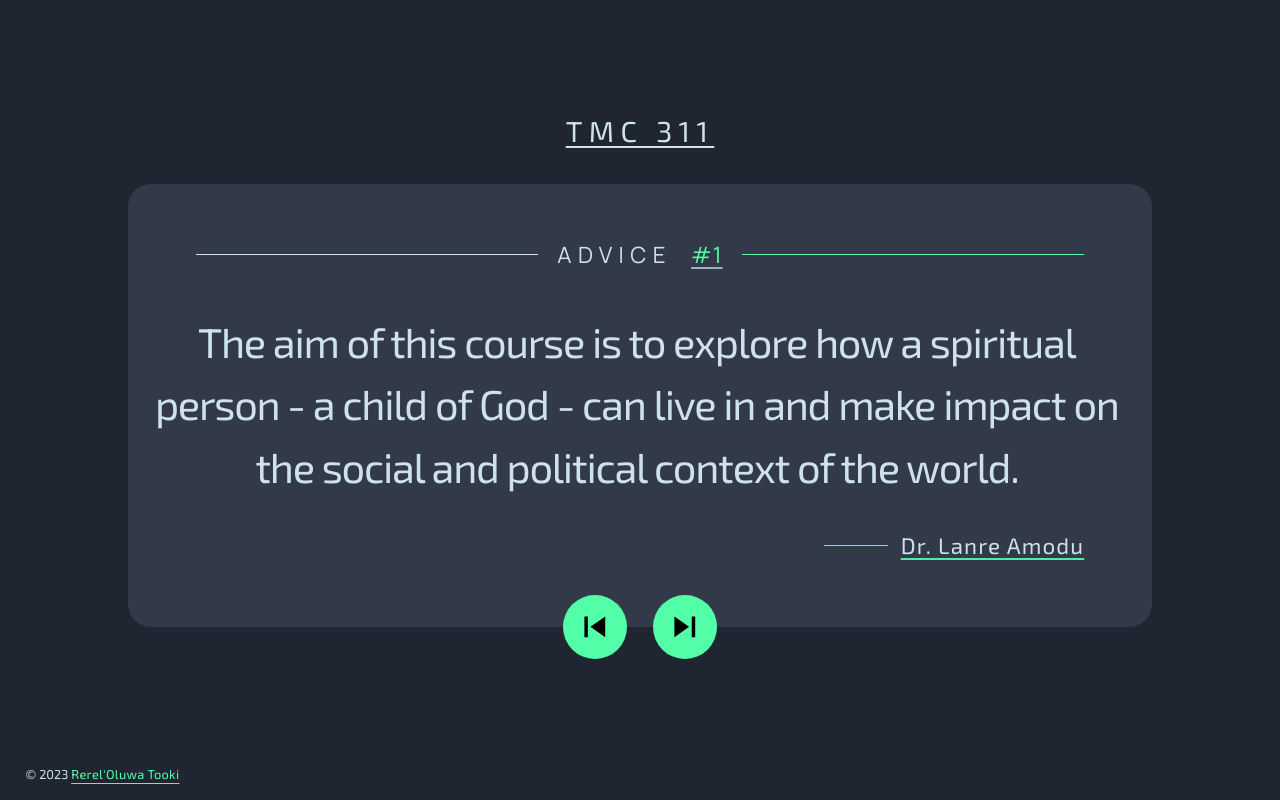
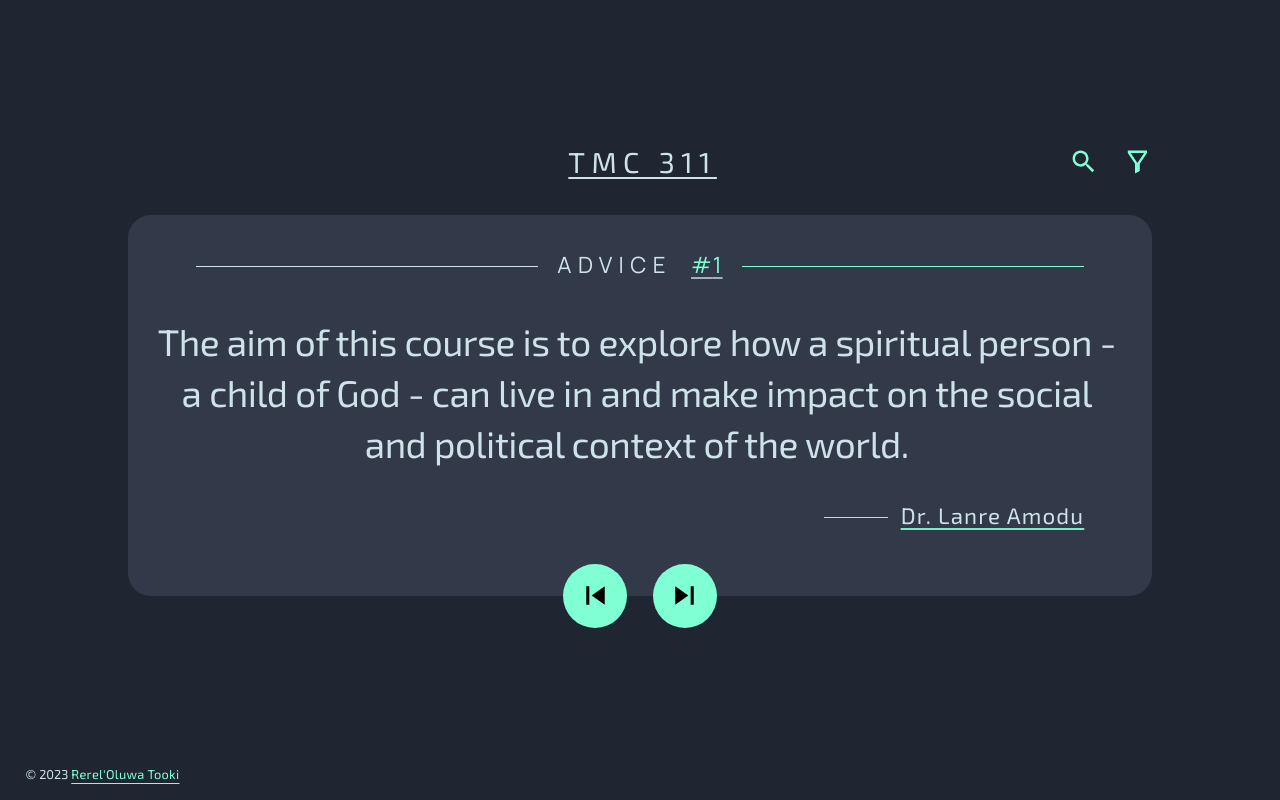
Before and after one commit to RereTooki/TMC311, a React (Vite) app: page / in a window 1280 px wide. Built offline with nearby package versions, Linux system fonts and the light colour scheme.

Commit message:
Testing the state structure

```diff
--- a/src/App.css
+++ b/src/App.css
@@ -15,70 +15,86 @@ body{
  }
 
  @layer components {
-	.badge::-webkit-scrollbar {
+
+  ::placeholder {
+    font-style: italic;
+    font-size: 0.85em;
+    color: red;
+    position: relative;
+
+
+  }
+
+  @media (max-width: 376px) {
+    ::placeholder {
+      font-size: 3.4vw;
+    }
+  }
+
+	.scroll::-webkit-scrollbar {
     width: 2.5vw;                  /* width of the entire scrollbar */
     margin-left: 200px;
   }
 
-  .badge::-webkit-scrollbar-track {
+  .scroll::-webkit-scrollbar-track {
     background: hsl(193, 38%, 86%);
     border-radius: 20px;          /* color of the tracking area */
   }
 
-  .badge::-webkit-scrollbar-thumb {
+  .scroll::-webkit-scrollbar-thumb {
 
-    background-color: hsl(150, 100%, 66%);    /* olor of the scroll thumb  */
+    background-color: aquamarine;    /* color of the scroll thumb  */
     border: 0.6vw solid hsl(193, 38%, 86%);
     border-radius: 20px;       /* roundness of the scroll thumb */
       /* creates padding around scroll thumb */  }
 
       @media (min-width: 300px) {
-        .badge::-webkit-scrollbar {
+        .scroll::-webkit-scrollbar {
             width: 2.2vw;
         }
       }
 
     @media (min-width: 450px) {
-    .badge::-webkit-scrollbar {
+    .scroll::-webkit-scrollbar {
         width: 2vw;
     }
 
-    .badge::-webkit-scrollbar-track {
+    .scroll::-webkit-scrollbar-track {
       background: hsl(193, 38%, 86%);
       border-radius: 20px;          /* color of the tracking area */
     }
 
-    .badge::-webkit-scrollbar-thumb {
+    .scroll::-webkit-scrollbar-thumb {
       border: 0.55vw solid hsl(193, 38%, 86%);
     }
 }
 
 @media (min-width: 670px) {
-  .badge::-webkit-scrollbar {
+  .scroll::-webkit-scrollbar {
       width: 1.5vw;
   }
 
-  .badge::-webkit-scrollbar-track {
+  .scroll::-webkit-scrollbar-track {
     background: hsl(193, 38%, 86%);
     border-radius: 20px;          /* color of the tracking area */
   }
 
-  .badge::-webkit-scrollbar-thumb {
+  .scroll::-webkit-scrollbar-thumb {
     border: 0.40vw solid hsl(193, 38%, 86%);
   }
 }
 
   @media (min-width: 800px) {
-    .badge::-webkit-scrollbar {
+    .scroll::-webkit-scrollbar {
         width: 1vw;
     }
 
-    .badge::-webkit-scrollbar-track {
+    .scroll::-webkit-scrollbar-track {
       background: hsl(193, 38%, 86%);
       border-radius: 20px;          /* color of the tracking area */
     }
 
-    .badge::-webkit-scrollbar-thumb {
+    .scroll::-webkit-scrollbar-thumb {
       border: 0.25vw solid hsl(193, 38%, 86%);
     }
 }
--- a/src/components/TMCCard.tsx
+++ b/src/components/TMCCard.tsx
@@ -1,10 +1,12 @@
-import React from "react";
+import React, { useRef } from "react";
 import "../App.css";
 import dice from "../assets/images/icon-dice.svg";
 import iconarrow from "../assets/images/icon-arrow-light.svg";
 import { useState, useEffect } from "react";
 import { MdSkipPrevious } from "react-icons/md";
 import { MdSkipNext } from "react-icons/md";
+import { IoMdSearch } from "react-icons/io";
+import { RiFilter2Line } from "react-icons/ri";
 
 type Item = {
   id: number;
@@ -721,10 +723,43 @@ const TMCCard = () => {
       author: "Rerel'Oluwa Tooki",
       url: "https://linkedin.com/in/rerel-oluwa-tooki-b53396253/",
     },
+    {
+      id: 91,
+      name: "Item 91",
+      quote: "Thank You!",
+      author: "Rerel'Oluwa Tooki",
+      url: "https://linkedin.com/in/rerel-oluwa-tooki-b53396253/",
+    },
+    {
+      id: 91,
+      name: "Item 91",
+      quote: "Thank You!",
+      author: "Rerel'Oluwa Tooki",
+      url: "https://linkedin.com/in/rerel-oluwa-tooki-b53396253/",
+    },
   ]);
+
+  const inputRef = useRef<HTMLInputElement | null>(null);
 
   // Define the state to keep track of the current index
   const [currentIndex, setCurrentIndex] = useState<number>(0);
+
+  // Define the state to keep track of the visibility of the input box
+  const [isVisible, setIsVisible] = useState<boolean>(false);
+
+  // Define the state to keep track of the visibility of the search result box
+  const [isVisible2, setIsVisible2] = useState<boolean>(false);
+
+  // Define the state for the search input and search results
+  const [searchText, setSearchText] = useState<string>("");
+  const [searchResults, setSearchResults] = useState<Item[]>([]);
+
+  // Use useEffect to focus on the input field when it becomes visible
+  useEffect(() => {
+    if (isVisible && inputRef.current) {
+      inputRef.current.focus();
+    }
+  }, [isVisible]);
 
   // Function to handle the button click and iterate through the array
   const handleButtonClick = () => {
@@ -739,6 +774,49 @@ const TMCCard = () => {
     }
   };
 
+  // Function to handle the search button click
+  const handleSearchButtonClick = () => {
+    isVisible == false
+      ? setIsVisible(true)
+      : searchText
+      ? setIsVisible(true)
+      : setIsVisible(false);
+    // Filter the items based on the search text or show all if no text
+    const results = searchText
+      ? items.filter(
+          (item) =>
+            item.quote.toLowerCase().includes(searchText.toLowerCase()) ||
+            item.author.toLowerCase().includes(searchText.toLowerCase())
+        )
+      : [];
+    console.log("results length:");
+    console.log(results.length);
+    console.log("search results length1: ");
+    console.log(searchResults.length);
+
+    setSearchResults(results);
+    console.log("search results length2: ");
+    console.log(searchResults.length);
+    results.length > 0 && setIsVisible2(true);
+    searchResults.length == 0 && setIsVisible2(false);
+  };
+
+  // Function to handle the list button click. it also acts as a clear search button
+  const handleListButtonClick = (id: number) => {
+    setCurrentIndex(id - 1);
+    setSearchResults([]);
+    setSearchText("");
+    setIsVisible(false);
+    setIsVisible2(false);
+  };
+
+  // Function to handle Enter key press in the input field
+  const handleInputKeyPress = (e: React.KeyboardEvent<HTMLInputElement>) => {
+    if (e.key === "Enter" && searchText.trim() !== "") {
+      handleSearchButtonClick();
+    }
+  };
+
   return (
     <>
       {/* <div>
@@ -746,25 +824,101 @@ const TMCCard = () => {
         <button onClick={handleButtonClick}>Next Item</button>
       </div> */}
 
-      <div className="bg-dark-blues flex flex-col items-center justify-center min-h-screen lg:min-h-d0">
-        <div className="whitespace-nowrap text-[4.5vw] md:text-[3.15vw] lg:text-[2.25vw] text-light-cyans tracking-[1vw] md:tracking-[0.7vw] lg:tracking-[0.5vw] select-none underline underline-offset-4 mb-[2.5vw]">
-          TMC 311
+      <div className="bg-dark-blues flex flex-col items-center justify-center min-h-screen">
+        <div className="whitespace-nowrap text-[4.5vw] md:text-[3.15vw] lg:text-[2.25vw] text-light-cyans tracking-[1vw] md:tracking-[0.7vw] lg:tracking-[0.5vw] select-none mb-[2.5vw] flex flex-row w-[85vw] md:w-[75vw] lg:w-[80vw]">
+          <div className="flex flex-row ml-[36%] md:ml-[39%] lg:ml-[43%] w-[100%] justify-between ">
+            <div className="underline underline-offset-4  ">TMC 311</div>
+            {/* Search input and button */}
+            <div className="flex flex-row gap-[2vw] justify-between pl-[2vw]">
+              {isVisible && (
+                <div className="mml-[2vw] flex flex-col">
+                  <input
+                    id="signUp"
+                    type="text"
+                    ref={inputRef}
+                    placeholder="Search..."
+                    value={searchText}
+                    onKeyPress={handleInputKeyPress}
+                    className="w-[100%] relative top-[3px] xl:h-[90%] text-black px-[1.2vw] nxl:px-[0.8vw] pb-[0.2vw] nxl:pb-[0.4vw] nxl:pt-[0.3vw] rounded-md"
+                    onChange={(e) => setSearchText(e.target.value)}
+                  />
+                  {/* Display search results
+                  {searchResults.length > 0 && (
+                    <div className="border-2 absolute left-[8vw] md:left-[12.5vw] lg:left-[10vw] nxl:left-[10vw] xl:left-[10vw] w-[80vw] md:w-[70vw] lg:w-[80vw] mt-[13.5vw] md:mt-[10vw] ml-[2vw] md:ml-[2.4vw] nxl:w overflow-x-hidden overflow-y-scroll  scroll rounded-md bg-light-cyans text-dark-grayish-blues z-20 h-[62vw] md:h-[vw] smax-h-[200px]">
+                      <h2>Search Results:</h2>
+                      <ul className="list-decimal list-inside flex flex-col">
+                        {searchResults.map((result) => (
+                          <button
+                            onClick={() => handleListButtonClick(result.id)}
+                            className="border-t-2 border-neon-greens w-[100%] text-start  "
+                          >
+                            <li
+                              className="whitespace-nowrap text-ellipsis overflow-hidden"
+                              key={result.id}
+                            >
+                              {result.quote}
+                            </li>
+                          </button>
+                        ))}
+                      </ul>
+                    </div>
+                  )} */}
+                </div>
+              )}
+              <div className="">
+                <button className="h-[100%]" onClick={handleSearchButtonClick}>
+                  <IoMdSearch color="aquamarine" />
+                </button>
+              </div>
+              <div className="">
+                <button className="h-[100%]" onClick={handleSearchButtonClick}>
+                  <RiFilter2Line
+                    color="aquamarine"
+                    title="Sort by Quotes, Scriptures, Books3"
+                  />
+                </button>
+              </div>
+            </div>
+          </div>
         </div>
-        <div className="mb-[5vw] bg-dark-grayish-blues w-[85vw] md:w-[75vw] lg:w-[80vw] mx-[7.5vw] md:mx-[12.5vw] rounded-[1.8vw] flex flex-col items-center justify-center px-[4vw] md:px-[2.8vw] lg:px-[2vw] pt-[6vw] md:pt-[4.2vw] text-[6.5vw] md:text-[4.5vw] lg:text-[3.25vw]">
-          <div className="font-manrope mb-[6vw] md:mb-[4.2vw] lg:mb-[3vw] text-[3.5vw] md:text-[2.45vw] lg:text-[1.75vw] text-light-cyans tracking-[1vw] md:tracking-[0.7vw] lg:tracking-[0.5vw] select-none">
+        <div className="mb-[5vw] bg-dark-grayish-blues w-[85vw] md:w-[75vw] lg:w-[80vw] mx-[7.5vw] md:mx-[12.5vw] rounded-[1.8vw] flex flex-col items-center justify-center px-[4vw] md:px-[2.8vw] lg:px-[2vw] pt-[6vw] md:pt-[19px] nxl:pt-[35px] text-[5.5vw] md:text-[17px] lg:text-[21px] nxl:text-[28px] xl:text-[37px] leading-snug lg:leading-normal nxl:leading-snug">
+          <div className="font-manrope mb-[6vw] md:mb-[18px] nxl:mb-[30px] xl:mb-[35px]  text-[3.5vw] md:text-[2.45vw] lg:text-[1.75vw] text-light-cyans tracking-[1vw] md:tracking-[0.7vw] lg:tracking-[0.5vw] select-none">
             <div className="flex flex-row gap-[3vw] md:gap-[2.1vw] lg:gap-[1.5vw]">
               <div className="border-t-[0.2vw] md:border-t-[0.14vw] lg:border-t-[0.1vw] relative top-[2.5vw] md:top-[1.75vw] lg:top-[1.25vw] w-[21.5vw] md:w-[20.5vw] lg:w-[26.7vw] border-light-cyans"></div>
               <div>ADVICE</div>
               <div className="text-neon-greens underline underline-offset-4 tracking-wider decoration-light-cyans/70">
                 #{items[currentIndex].id}
               </div>
-
               <div className="border-t-[0.2vw] md:border-t-[0.14vw] lg:border-t-[0.1vw] relative top-[2.5vw] md:top-[1.75vw] lg:top-[1.25vw] w-[21.5vw] md:w-[20.3vw] lg:w-[26.7vw] border-neon-greens"></div>
             </div>
           </div>
-          <div className="badge pr-[1vw] md:pr-[0.5vw] mb-[5vw] md:mb-[3.5vw] lg:mb-[2.5vw] tracking-[-0.2vw] md:tracking-[-0.14vw] lg:tracking-[-0.1vw] text-light-cyans text-center selection:bg-light-cyans selection:text-dark-grayish-blues overflow-y-auto max-h-[28.8vh] ">
-            <div>{items[currentIndex].quote}</div>
-          </div>
+          {!isVisible2 && (
+            <div className="scroll pr-[1vw] md:pr-[0.5vw] mb-[5vw] md:mb-[3.5vw] lg:mb-[2.5vw] tracking-[-0.2vw] md:tracking-[-0.04vw] text-light-cyans text-center selection:bg-light-cyans selection:text-dark-grayish-blues overflow-y-auto max-h-[28.8vh] ">
+              <div>{items[currentIndex].quote}</div>
+            </div>
+          )}
+          {/* Display search results */}
+          {searchResults.length > 0 && (
+            <div className="border-2 absoluste overflow-x-hidden overflow-y-scroll w-full scroll rounded-md bg-light-cyans text-dark-grayish-blues z-20 scroll pr-[1vw] md:pr-[0.5vw] mb-[5vw] md:mb-[3.5vw] lg:mb-[2.5vw] tracking-[-0.2vw] md:tracking-[-0.04vw]  text-center selection:text-light-cyans selection:bg-dark-grayish-blues max-h-[28.8vh] text-[5.5vw] md:text-[17px] lg:text-[21px] nxl:text-[24px] xl:text-[28px]">
+              <h2>Search Results:</h2>
+              <ul className="list-decimal list-inside flex flex-col ">
+                {searchResults.map((result) => (
+                  <button
+                    onClick={() => handleListButtonClick(result.id)}
+                    className="border-t-2 border-neon-greens w-[100%] text-start hover:text-light-cyans hover:bg-dark-grayish-blues hover:rounded-md"
+                  >
+                    <li
+                      className="whitespace-nowrap text-ellipsis overflow-hidden "
+                      key={result.id}
+                    >
+                      {result.quote}
+                    </li>
+                  </button>
+                ))}
+              </ul>
+            </div>
+          )}
+
           <div className="flex self-end mr-[1.5vw] md:mr-[4.8vw] lg:mr-[3.3vw] hover:scale-[1.1] hover:mr-[4.8vw] hover:md:scale-[1.2] hover:md:mr-[5.8vw] hover:md:mr-[8.1vw] hover:lg:mr-[5.8vw] select-none">
             <div className="border-t-[0.2vw] relative top-[2.5vw] md:top-[1.75vw] lg:top-[1.25vw] md:border-t-[0.14vw] lg:border-t-[0.1vw] w-[10vw] md:w-[7vw] lg:w-[5vw] border-neon-greens mr-[1.5vw] md:mr-[1vw]"></div>
             <div className="text-light-cyans text-[3.5vw] md:text-[2.45vw] lg:text-[1.75vw] underline underline-offset-4 tracking-wider decoration-neon-greens/70">
@@ -778,14 +932,7 @@ const TMCCard = () => {
               </a>
             </div>
           </div>
-          {/* <div className="flex flex-row gap-[3vw] md:gap-[2.1vw] lg:gap-[1.5vw]">
-            <div className="border-t-[0.2vw] md:border-t-[0.14vw] lg:border-t-[0.1vw] relative top-[2.5vw] md:top-[1.75vw] lg:top-[1.25vw] w-[28vw] md:w-[23.6vw] lg:w-[30vw] border-light-cyans"></div>
-            <div className="flex flex-row gap-[2vw] md:gap-[1.4vw]">
-              <div className=" border-[2.8vw] md:border-[1.96vw] lg:border-[1.4vw] rounded-[0.78vw] md:rounded-[0.54vw] lg:rounded-[0.39vw] border-double border-neon-greens"></div>
-              <div className=" border-[2.8vw] md:border-[1.96vw] lg:border-[1.4vw] rounded-[0.78vw] md:rounded-[0.54vw] lg:rounded-[0.39vw] border-double border-light-cyans"></div>
-            </div>
-            <div className="border-t-[0.2vw] md:border-t-[0.14vw] lg:border-t-[0.1vw] relative top-[2.5vw] md:top-[1.75vw] lg:top-[1.25vw] w-[28vw] md:w-[23.6vw] lg:w-[30vw] border-neon-greens"></div>
-          </div> */}
+
           <div className="relative top-[5vw] md:top-[3.9vw] lg:top-[2.5vw] select-none flex flex-row gap-[3.5vw] lg:gap-[2vw]">
             <div className="" title="Previous">
               <button
--- a/tailwind.config.js
+++ b/tailwind.config.js
@@ -19,7 +19,7 @@ export default {
     extend: {
       colors: {
         'light-cyans': 'hsl(193, 38%, 86%)',  //Added s at the end of every name to avoid clashes
-        'neon-greens': 'hsl(150, 100%, 66%)',
+        'neon-greens': 'hsl(160, 100%, 75%)',
         'whites': 'hsl(0, 0%, 100%)',
         'grayish-blues': 'hsl(217, 19%, 38%)',
         'dark-grayish-blues': 'hsl(217, 19%, 24%)',
```
